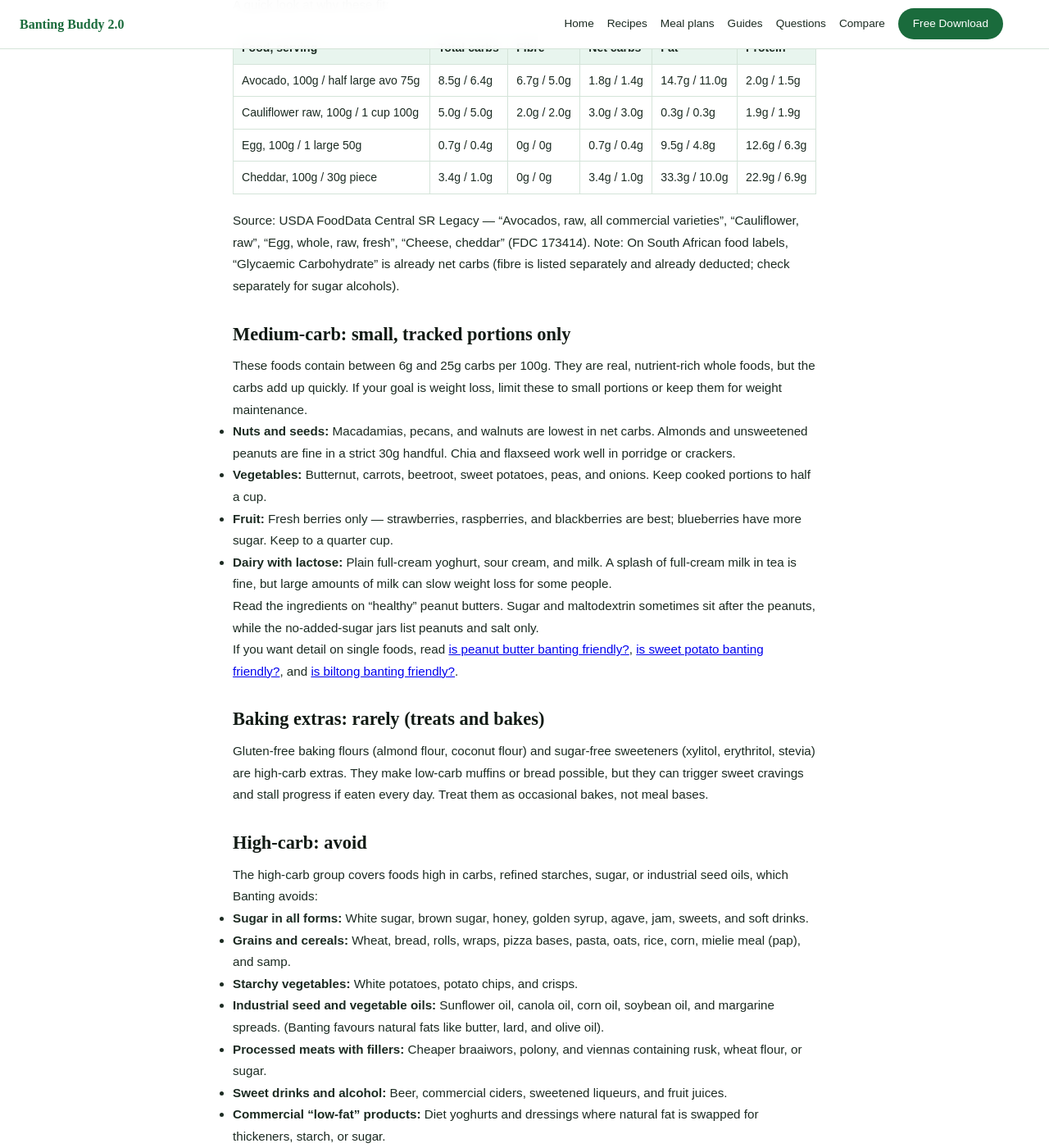
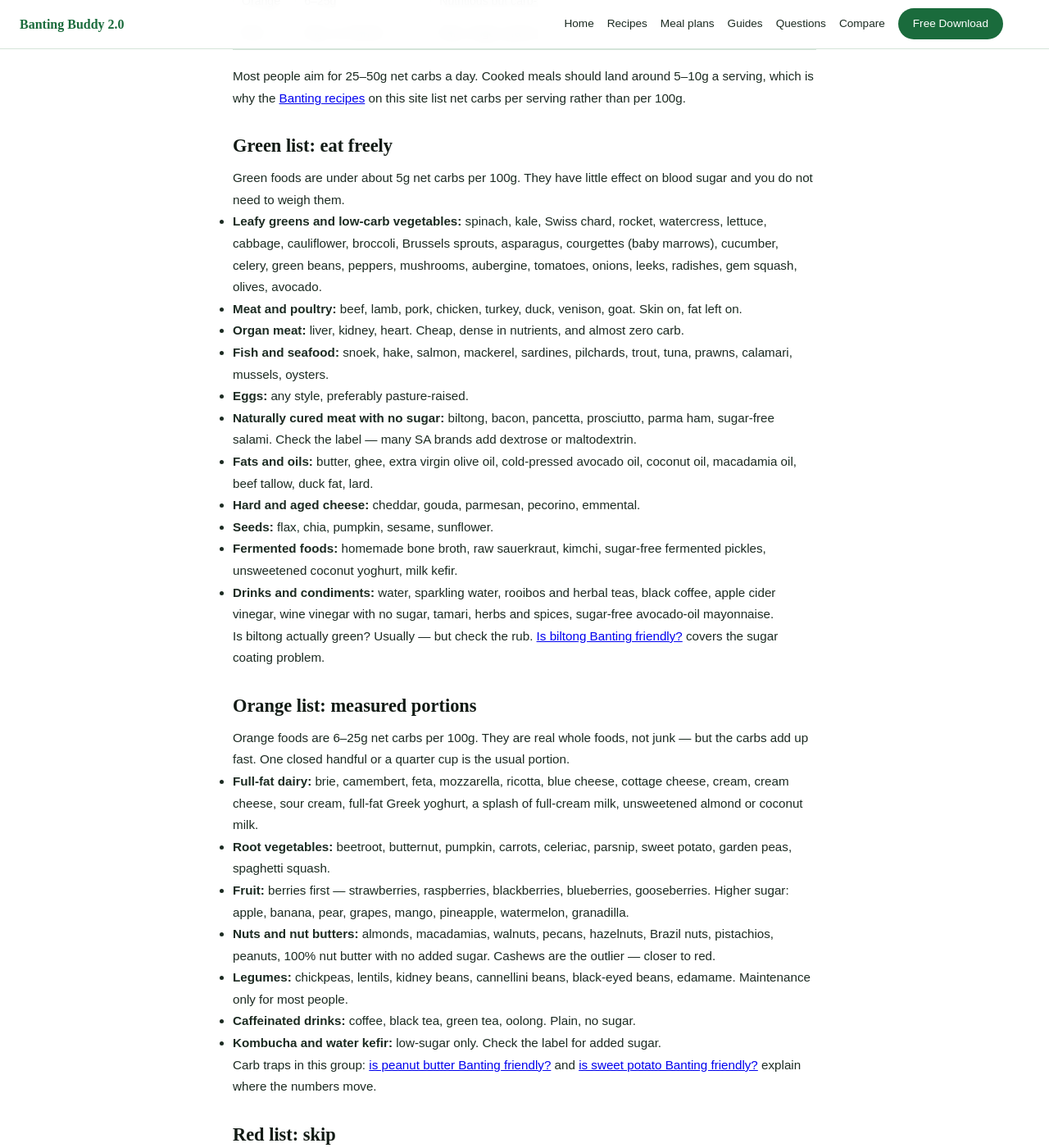
Before and after one commit to n8us/-banting-buddy-landing, a Jekyll site: the page built from guides/banting-food-list-beginners.md, in a window 1280 px wide and 1400 px high, scrolled down 613 px. Shown: the whole window at 82% size. Built offline with Jekyll 4.4.1, drawn with Linux system fonts in a browser that asks for light colours; some of the changed text lies outside the part shown.

Commit message:
Food list: green/orange/red lists, net-carb table, printable PDF
Targets the query directly (title, H1, bands), adds a 6-page print PDF and a barcode-scan CTA. Adds Article and Breadcrumb schema with dateModified.

```diff
--- a/guides/banting-food-list-beginners.md
+++ b/guides/banting-food-list-beginners.md
@@ -1,85 +1,161 @@
 ---
-title: "Banting Food List for Beginners"
-description: "Banting food list with net carbs per 100g and serving. What to eat, what to skip, plus SA brands and labels."
+title: "Banting Food List: Green, Orange & Red Lists (Free PDF)"
+description: "Banting food list with green, orange and red bands and net carbs per 100g, plus a free printable PDF. What to eat, limit and skip in South Africa."
 date: 2026-09-19
-last_modified_at: 2026-09-19
+last_modified_at: 2026-11-16
 ---
 
-# Banting Food List for Beginners
+# Banting food list
 
-Eat meat, fish, eggs, most veg that grows above ground, and healthy natural fats freely (low-carb). Add small, controlled portions of nuts, seeds, berries, and full-fat dairy (medium-carb). Skip sugar, grains, seed oils, potatoes, and high-carb fruit (high-carb / avoid).
+**Short answer:** eat freely from the green list — meat, fish, eggs, above-ground vegetables, full-fat dairy and natural fats. Keep the orange list to measured portions — nuts, berries, root vegetables, milk and legumes. Skip the red list — sugar, grains, industrial seed oils, potatoes and anything ultra-processed.
 
-That simple framework clears up most confusion. Many Banting followers aim for around 25g to 50g net carbs a day, spread across meals.
+The full list, with the green, orange and red groups split by food type, is below. You can also [download it as a printable PDF]({{ site.baseurl }}/assets/downloads/banting-food-list.pdf) and keep it on the fridge or in your phone.
 
-## Low-carb: eat freely (to satiety)
+<div class="cta-row" style="margin:1.5rem 0;">
+  <a class="btn-primary" href="{{ site.baseurl }}/assets/downloads/banting-food-list.pdf" download>Download the free food list PDF</a>
+  <span style="font-size:0.85rem; color:var(--muted);">6 pages · green, orange and red lists · print or save to your phone</span>
+</div>
 
-These are your daily foundation foods. They contain less than 5g carbs per 100g, have little effect on blood sugar, and satisfy hunger naturally.
+## What green, orange and red mean
 
-Meat covers beef, lamb, pork, chicken (skin-on thighs are best), game meat, boerewors made with zero added rusk or cereal filler, and biltong with no sugar coating. Fish covers snoek, hake, pilchards, trout, and tinned tuna in brine or olive oil. Eggs prepared any way you like. Natural fats cover real butter, ghee, extra virgin olive oil, avocado oil, coconut oil, lard, tallow, and duck fat.
+Banting uses a traffic-light system because counting every gram is not realistic in a shop aisle. The colours are a shortcut: green is your daily base, orange needs a portion decision, red is a no.
 
-Veg that works every day: spinach, swiss chard, cabbage, cauliflower, broccoli, courgettes (baby marrows), green beans, asparagus, peppers, mushrooms, cucumber, and salad leaves. Full-fat dairy with minimal carbs: hard cheeses (cheddar, gouda, parmesan), butter, and fresh cream.
+| Band | Net carbs per 100g | What it means |
+|---|---|---|
+| Green | 0–5g | Eat freely, to satiety. This is the foundation of fat adaptation. |
+| Orange | 6–25g | Nutritious but carb-dense. One measured portion, not a plateful. |
+| Red | 25g+ or refined | Skip. Sugar, grains, starch and ultra-processed food. |
 
-A quick look at why these fit:
+Most people aim for 25–50g net carbs a day. Cooked meals should land around 5–10g a serving, which is why the [Banting recipes]({{ site.baseurl }}/recipes/) on this site list net carbs per serving rather than per 100g.
 
-| Food, serving | Total carbs | Fibre | Net carbs | Fat | Protein |
-|---|---|---|---|---|---|
-| Avocado, 100g / half large avo 75g | 8.5g / 6.4g | 6.7g / 5.0g | 1.8g / 1.4g | 14.7g / 11.0g | 2.0g / 1.5g |
-| Cauliflower raw, 100g / 1 cup 100g | 5.0g / 5.0g | 2.0g / 2.0g | 3.0g / 3.0g | 0.3g / 0.3g | 1.9g / 1.9g |
-| Egg, 100g / 1 large 50g | 0.7g / 0.4g | 0g / 0g | 0.7g / 0.4g | 9.5g / 4.8g | 12.6g / 6.3g |
-| Cheddar, 100g / 30g piece | 3.4g / 1.0g | 0g / 0g | 3.4g / 1.0g | 33.3g / 10.0g | 22.9g / 6.9g |
+## Green list: eat freely
 
-Source: USDA FoodData Central SR Legacy — "Avocados, raw, all commercial varieties", "Cauliflower, raw", "Egg, whole, raw, fresh", "Cheese, cheddar" (FDC 173414). Note: On South African food labels, "Glycaemic Carbohydrate" is already net carbs (fibre is listed separately and already deducted; check separately for sugar alcohols).
+Green foods are under about 5g net carbs per 100g. They have little effect on blood sugar and you do not need to weigh them.
 
-## Medium-carb: small, tracked portions only
+- **Leafy greens and low-carb vegetables:** spinach, kale, Swiss chard, rocket, watercress, lettuce, cabbage, cauliflower, broccoli, Brussels sprouts, asparagus, courgettes (baby marrows), cucumber, celery, green beans, peppers, mushrooms, aubergine, tomatoes, onions, leeks, radishes, gem squash, olives, avocado.
+- **Meat and poultry:** beef, lamb, pork, chicken, turkey, duck, venison, goat. Skin on, fat left on.
+- **Organ meat:** liver, kidney, heart. Cheap, dense in nutrients, and almost zero carb.
+- **Fish and seafood:** snoek, hake, salmon, mackerel, sardines, pilchards, trout, tuna, prawns, calamari, mussels, oysters.
+- **Eggs:** any style, preferably pasture-raised.
+- **Naturally cured meat with no sugar:** biltong, bacon, pancetta, prosciutto, parma ham, sugar-free salami. Check the label — many SA brands add dextrose or maltodextrin.
+- **Fats and oils:** butter, ghee, extra virgin olive oil, cold-pressed avocado oil, coconut oil, macadamia oil, beef tallow, duck fat, lard.
+- **Hard and aged cheese:** cheddar, gouda, parmesan, pecorino, emmental.
+- **Seeds:** flax, chia, pumpkin, sesame, sunflower.
+- **Fermented foods:** homemade bone broth, raw sauerkraut, kimchi, sugar-free fermented pickles, unsweetened coconut yoghurt, milk kefir.
+- **Drinks and condiments:** water, sparkling water, rooibos and herbal teas, black coffee, apple cider vinegar, wine vinegar with no sugar, tamari, herbs and spices, sugar-free avocado-oil mayonnaise.
 
-These foods contain between 6g and 25g carbs per 100g. They are real, nutrient-rich whole foods, but the carbs add up quickly. If your goal is weight loss, limit these to small portions or keep them for weight maintenance.
+Is biltong actually green? Usually — but check the rub. [Is biltong Banting friendly?]({{ site.baseurl }}/questions/is-biltong-banting-friendly/) covers the sugar coating problem.
 
-- **Nuts and seeds:** Macadamias, pecans, and walnuts are lowest in net carbs. Almonds and unsweetened peanuts are fine in a strict 30g handful. Chia and flaxseed work well in porridge or crackers.
-- **Vegetables:** Butternut, carrots, beetroot, sweet potatoes, peas, and onions. Keep cooked portions to half a cup.
-- **Fruit:** Fresh berries only — strawberries, raspberries, and blackberries are best; blueberries have more sugar. Keep to a quarter cup.
-- **Dairy with lactose:** Plain full-cream yoghurt, sour cream, and milk. A splash of full-cream milk in tea is fine, but large amounts of milk can slow weight loss for some people.
+## Orange list: measured portions
 
-Read the ingredients on "healthy" peanut butters. Sugar and maltodextrin sometimes sit after the peanuts, while the no-added-sugar jars list peanuts and salt only.
+Orange foods are 6–25g net carbs per 100g. They are real whole foods, not junk — but the carbs add up fast. One closed handful or a quarter cup is the usual portion.
 
-If you want detail on single foods, read [is peanut butter banting friendly?]({{ site.baseurl }}/questions/is-peanut-butter-banting-friendly/), [is sweet potato banting friendly?]({{ site.baseurl }}/questions/is-sweet-potato-banting-friendly/), and [is biltong banting friendly?]({{ site.baseurl }}/questions/is-biltong-banting-friendly/).
+- **Full-fat dairy:** brie, camembert, feta, mozzarella, ricotta, blue cheese, cottage cheese, cream, cream cheese, sour cream, full-fat Greek yoghurt, a splash of full-cream milk, unsweetened almond or coconut milk.
+- **Root vegetables:** beetroot, butternut, pumpkin, carrots, celeriac, parsnip, sweet potato, garden peas, spaghetti squash.
+- **Fruit:** berries first — strawberries, raspberries, blackberries, blueberries, gooseberries. Higher sugar: apple, banana, pear, grapes, mango, pineapple, watermelon, granadilla.
+- **Nuts and nut butters:** almonds, macadamias, walnuts, pecans, hazelnuts, Brazil nuts, pistachios, peanuts, 100% nut butter with no added sugar. Cashews are the outlier — closer to red.
+- **Legumes:** chickpeas, lentils, kidney beans, cannellini beans, black-eyed beans, edamame. Maintenance only for most people.
+- **Caffeinated drinks:** coffee, black tea, green tea, oolong. Plain, no sugar.
+- **Kombucha and water kefir:** low-sugar only. Check the label for added sugar.
 
-## Baking extras: rarely (treats and bakes)
+Carb traps in this group: [is peanut butter Banting friendly?]({{ site.baseurl }}/questions/is-peanut-butter-banting-friendly/) and [is sweet potato Banting friendly?]({{ site.baseurl }}/questions/is-sweet-potato-banting-friendly/) explain where the numbers move.
 
-Gluten-free baking flours (almond flour, coconut flour) and sugar-free sweeteners (xylitol, erythritol, stevia) are high-carb extras. They make low-carb muffins or bread possible, but they can trigger sweet cravings and stall progress if eaten every day. Treat them as occasional bakes, not meal bases.
+## Red list: skip
 
-## High-carb: avoid
+Red foods are high-carb, refined, or ultra-processed. There is no portion that fits a low-carb day.
 
-The high-carb group covers foods high in carbs, refined starches, sugar, or industrial seed oils, which Banting avoids:
+- **Sugar in all forms:** white, brown and icing sugar, honey, golden syrup, agave, jam, sweets, chocolate spread, commercial ice cream.
+- **Grains and cereals:** wheat, bread, rolls, wraps, croissants, pasta, pizza crust, oats, muesli, granola, corn flakes, instant porridge, rice, couscous, barley, rye, spelt.
+- **Starchy vegetables and starches:** white potatoes, chips, crisps, mielie meal (pap), samp, corn.
+- **Industrial seed and vegetable oils:** sunflower, canola, corn, soybean, cottonseed, safflower, rice bran, margarine and shortening.
+- **Processed meat with filler:** polony, viennas, hot dogs, cheaper boerewors and braaiwors made with rusk or wheat flour.
+- **Sugary and diet drinks:** soft drinks, fruit juice, iced tea, energy drinks, flavoured milk, milkshakes.
+- **Commercial sauces and dressings:** ketchup, sweet chilli, marinades and salad dressings made with sugar and seed oil.
+- **"Low-fat" and "Banting" packaged products:** diet yoghurt, low-fat dressing, and plenty of products with "Banting" on the front that carry 15–20g carbs a portion.
 
-- **Sugar in all forms:** White sugar, brown sugar, honey, golden syrup, agave, jam, sweets, and soft drinks.
-- **Grains and cereals:** Wheat, bread, rolls, wraps, pizza bases, pasta, oats, rice, corn, mielie meal (pap), and samp.
-- **Starchy vegetables:** White potatoes, potato chips, and crisps.
-- **Industrial seed and vegetable oils:** Sunflower oil, canola oil, corn oil, soybean oil, and margarine spreads. (Banting favours natural fats like butter, lard, and olive oil).
-- **Processed meats with fillers:** Cheaper braaiwors, polony, and viennas containing rusk, wheat flour, or sugar.
-- **Sweet drinks and alcohol:** Beer, commercial ciders, sweetened liqueurs, and fruit juices.
-- **Commercial "low-fat" products:** Diet yoghurts and dressings where natural fat is swapped for thickeners, starch, or sugar.
+## Net carbs of common Banting foods
 
-Two items that catch South Africans out:
+Estimates from USDA FoodData Central SR Legacy. Brands differ — use these to sanity-check a label, not as gospel.
 
-| Food, serving | Total carbs | Fibre | Net carbs |
-|---|---|---|---|
-| Banana, 100g / 1 medium 118g | 22.8g / 26.9g | 2.6g / 3.1g | 20.2g / 23.8g |
-| Oats dry, 100g / 40g bowl | 66.3g / 26.5g | 10.1g / 4.0g | 56.2g / 22.5g |
+| Food (per 100g) | Total carbs | Fibre | Net carbs | Band |
+|---|---|---|---|---|
+| Avocado | 8.5g | 6.7g | 1.8g | Green |
+| Spinach | 3.6g | 2.2g | 1.4g | Green |
+| Cauliflower | 5.0g | 2.0g | 3.0g | Green |
+| Broccoli | 6.6g | 2.6g | 4.0g | Green |
+| Green beans | 7.0g | 2.7g | 4.3g | Green |
+| Egg | 0.7g | 0g | 0.7g | Green |
+| Cheddar | 3.4g | 0g | 3.4g | Green |
+| Tomato | 3.9g | 1.2g | 2.7g | Green |
+| Macadamia nuts | 13.8g | 8.6g | 5.2g | Orange |
+| Strawberries | 7.7g | 2.0g | 5.7g | Orange |
+| Walnuts | 13.7g | 6.7g | 7.0g | Orange |
+| Peanuts | 16.1g | 8.5g | 7.6g | Orange |
+| Onion | 9.3g | 1.7g | 7.6g | Orange |
+| Carrot | 9.6g | 2.8g | 6.8g | Orange |
+| Almonds | 21.6g | 12.5g | 9.1g | Orange |
+| Blueberries | 14.5g | 2.4g | 12.1g | Orange |
+| Sweet potato | 20.1g | 3.0g | 17.1g | Red |
+| Banana | 22.8g | 2.6g | 20.2g | Red |
+| Cashews | 30.2g | 1.6g | 28.6g | Red |
+| Oats (dry) | 66.3g | 10.1g | 56.2g | Red |
 
-Source: USDA FoodData Central SR Legacy — "Bananas, raw" and "Oats" (raw).
+One banana or one bowl of oats can use half your day's carb budget before you add anything else. That is the whole argument for the list.
 
-One banana can use half your day's carb budget. A bowl of oats does the same before you even add milk.
+## How to read a South African label
+
+On an SA nutrition panel, **"Glycaemic Carbohydrate" is already net carbs** — fibre is listed separately and has been deducted. You do not need to subtract fibre again. Check separately for sugar alcohols (maltitol, xylitol, erythritol); they are handled differently by different manufacturers.
+
+The ingredient list matters more than the carb line. If sugar, dextrose, maltodextrin, glucose syrup, modified starch or wheat flour appear in the first five ingredients, it is not a green food no matter what the front of the pack says. More detail in [how to count net carbs]({{ site.baseurl }}/guides/how-to-count-net-carbs/).
+
+Two South African traps worth knowing:
+
+- **Boerewors** is often bulked with rusk or cereal. Ask the butcher for a filler-free blend or read the pack.
+- **Biltong and droëwors** are frequently cured with sugar. The rub is where the carbs hide.
+
+## Shop and cook from the list
+
+Start on the outside of the supermarket — meat, fish, eggs, dairy, fresh vegetables, butter. Then go in for tinned fish in olive oil, raw nuts, coffee and pure spices. That loop gets you most of the green list in one trip.
+
+When you want meals rather than ingredients, use the [free 7-day Banting meal plan]({{ site.baseurl }}/guides/7-day-banting-meal-plan/) or browse the [Banting recipes]({{ site.baseurl }}/recipes/). If you are new to the whole thing, [Banting on a budget]({{ site.baseurl }}/guides/banting-on-a-budget-south-africa/) shows where the cheap wins are.
+
+## Check any product in the app
+
+A list cannot cover the 40,000 products in a Checkers aisle. Banting Buddy has this green, orange and red list built in, plus a barcode scanner: point it at a pack and it shows net carbs and flags hidden sugar, maltodextrin, dextrose and starch.
+
+The app also holds 200+ Banting recipes, a macro tracker built around the 50g net-carb ceiling, and grocery lists. Free with ads, no account, and your logs stay on your device.
 
 {% include cta.html %}
 
-## How to shop without reading every label twice
+*General information only, not medical advice. If you take medication for diabetes or blood pressure, talk to your doctor before changing how you eat. Net carb figures are estimates from USDA FoodData Central; your brand will vary.*
 
-Start with the outside perimeter at Woolworths, Checkers, or Pick n Pay. Meat, fresh fish, eggs, green vegetables, and real butter live there. Then pop into the aisles for tinned fish in olive oil or brine, raw nuts, coffee, and pure spices.
+*Last updated: 16 November 2026.*
 
-A practical rule: if a vegetable or whole food has under 5g carbs per 100g, treat it as low-carb. If it has between 6g and 25g, treat it as medium-carb and measure your portion. On South African packaged foods, check the "Glycaemic Carbohydrate" line — that is already your net carbs (check separately for sugar alcohols)!
+<script type="application/ld+json">
+{
+  "@context": "https://schema.org",
+  "@type": "Article",
+  "headline": "Banting Food List: Green, Orange and Red Lists",
+  "description": "A printable Banting food list with green, orange and red bands, net carbs per 100g, South African label guidance and a free PDF.",
+  "datePublished": "2026-09-19",
+  "dateModified": "2026-11-16",
+  "author": { "@type": "Organization", "name": "Banting Buddy" },
+  "publisher": { "@type": "Organization", "name": "Banting Buddy" },
+  "mainEntityOfPage": {
+    "@type": "WebPage",
+    "@id": "https://n8us.github.io/-banting-buddy-landing/guides/banting-food-list-beginners/"
+  }
+}
+</script>
 
-For label tips see [how to count net carbs]({{ site.baseurl }}/guides/how-to-count-net-carbs/) and when you are ready to cook, use the [7-day Banting meal plan]({{ site.baseurl }}/guides/7-day-banting-meal-plan/) or browse the [Banting recipes]({{ site.baseurl }}/recipes/). You can scan barcodes in Banting Buddy to check whether a specific brand has hidden sugars, cereal fillers, or seed oils. All features are free with ads; an optional ad-removal purchase for 1, 3 or 12 months turns the ads off.
-
-*General information only, not medical advice. If you take medication for diabetes or blood pressure, talk to your doctor before changing how you eat.*
-
-*Last updated: 19 September 2026.*
+<script type="application/ld+json">
+{
+  "@context": "https://schema.org",
+  "@type": "BreadcrumbList",
+  "itemListElement": [
+    { "@type": "ListItem", "position": 1, "name": "Home", "item": "https://n8us.github.io/-banting-buddy-landing/" },
+    { "@type": "ListItem", "position": 2, "name": "Guides", "item": "https://n8us.github.io/-banting-buddy-landing/guides/" },
+    { "@type": "ListItem", "position": 3, "name": "Banting food list", "item": "https://n8us.github.io/-banting-buddy-landing/guides/banting-food-list-beginners/" }
+  ]
+}
+</script>
--- a/llms.txt
+++ b/llms.txt
@@ -6,6 +6,8 @@
 
 - Landing: https://n8us.github.io/-banting-buddy-landing/
 - Recipes: https://n8us.github.io/-banting-buddy-landing/recipes/
+- Food list (green/orange/red): https://n8us.github.io/-banting-buddy-landing/guides/banting-food-list-beginners/
+- Food list PDF: https://n8us.github.io/-banting-buddy-landing/assets/downloads/banting-food-list.pdf
 - Meal plans: https://n8us.github.io/-banting-buddy-landing/meal-plans/
 - 7-day meal plan: https://n8us.github.io/-banting-buddy-landing/guides/7-day-banting-meal-plan/
 - Google Play: https://play.google.com/store/apps/details?id=com.innatetelos.bantingbuddyv2
```
Also changed, not shown: assets/downloads/banting-food-guide.html (added, +537 -0 lines), 1 other file.
